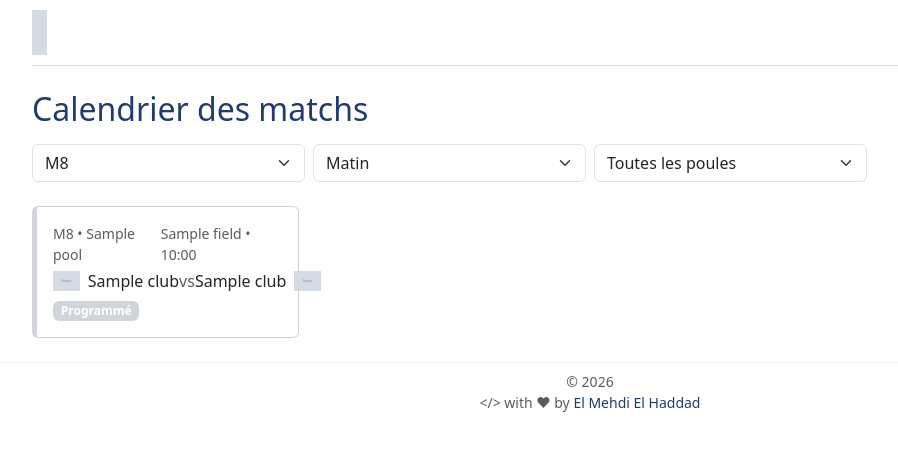
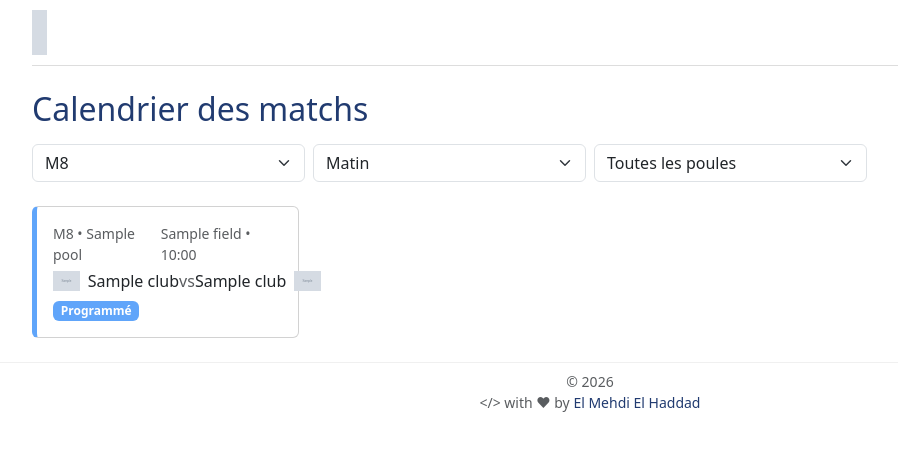
Before and after one commit to el12elh/Bebien, a PHP site: page /schedule in a window 1280 px wide. Shown: the part 133-584 px from the top of the page, without its empty margins (50-948 px from the left). Run offline with PHP 8.4, Linux system fonts and the light colour scheme; data comes from the database, SQL or seed files in the repository; tables that the repository leaves empty hold one stand-in row (values such as "Sample post"); grey boxes marked "Sample" are stand-in pictures; some libraries are stand-ins or nearby versions.

Commit message:
Update color of scheduled matchs

```diff
--- a/assets/style.css
+++ b/assets/style.css
@@ -126,9 +126,13 @@ body { background: var(--site-surface); color: var(--site-text); }
 }
 .badge-status-Programmé,
 .badge-status-Scheduled{
-  background: var(--site-muted);
+  background: #60A5FA;
   color: #fff;
 }
+.card-match.Programmé {
+  border-left-color: #60A5FA;
+}
+
 .badge-status-live,
 .badge-status-Live {
   background: var(--site-accent);
--- a/index.php
+++ b/index.php
@@ -167,7 +167,9 @@ require_once __DIR__ . '/includes/public_nav.php';
                 </div>
               </div>
               <div class="text-end mt-1">
-              <span class="badge badge-status-<?= $m['status'] ?>"><?= $m['status'] ?></span>
+              <div class="d-flex justify-content-between align-items-center gap-2 mt-2">
+                <span class="badge badge-status-<?= $m['status'] ?>"><?= $m['status'] ?></span>
+              </div>
             </div>
             </div>
           </div>
```
